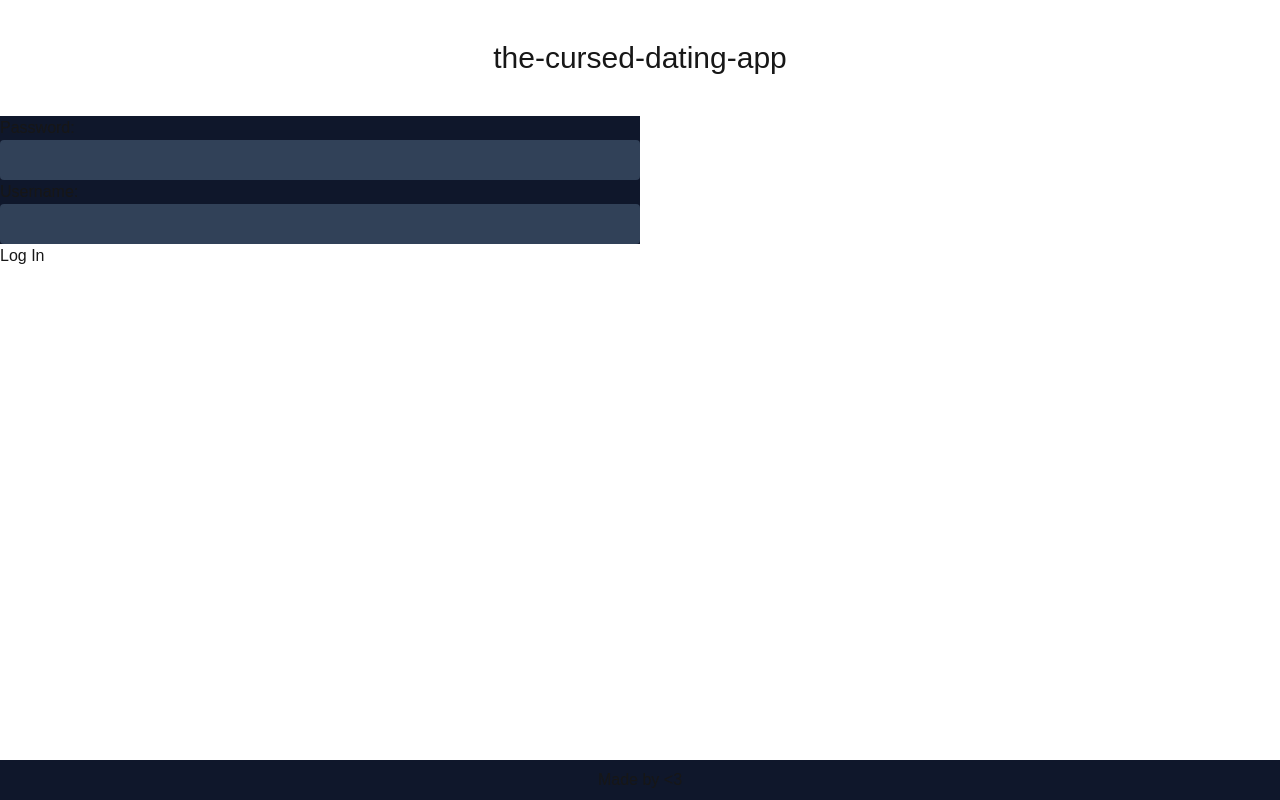
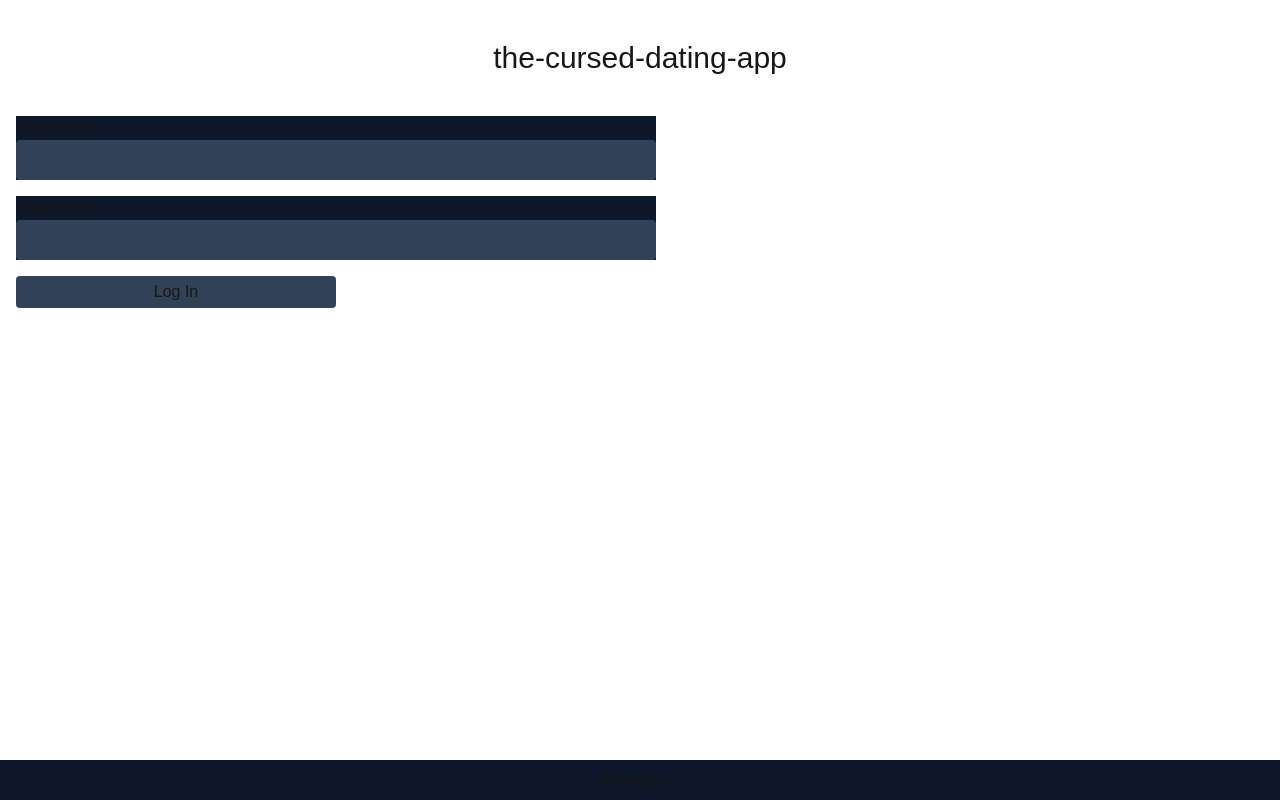
Before and after one commit to cavalier08/cursed-dating-app, a Next.js app: page / in a window 1280 px wide. Built offline with nearby package versions, Linux system fonts and the light colour scheme.

Commit message:
ui changes

```diff
--- a/src/components/footer.tsx
+++ b/src/components/footer.tsx
@@ -3,7 +3,7 @@ import '../app/globals.css';
 export default function Footer() {
     return (
         <div className="fixed bottom-0 bg-slate-900 h-10 w-full flex justify-center items-center">
-            <span>Made by <a className="hover:text-pink" target="_blank" href="https://github.com/cavalier08/cursed-dating-app">&lt;3</a></span>
+            <span>Made by <a className="hover:text-pink-300" target="_blank" href="https://github.com/cavalier08/cursed-dating-app">&lt;3</a></span>
 
         </div>
     );
--- a/src/pages/login.tsx
+++ b/src/pages/login.tsx
@@ -7,12 +7,12 @@ export default function Login() {
     <div className="">
       <h1 className="flex justify-center items-center text-3xl m-10"
       >the-cursed-dating-app</h1>
-      <div className="">
+      <div className="w-full">
         <LoginFields fieldName="Password"></LoginFields>
         <LoginFields fieldName="Username"></LoginFields>
         <Link
             href={"/matches"}>
-            <p>Log In</p>
+            <button className="ml-4 w-1/4 bg-slate-700 hover:bg-slate-500 rounded-sm p-1">Log In</button>
         </Link>
       </div>
         <Footer></Footer>
@@ -22,9 +22,9 @@ export default function Login() {
 
 function LoginFields({fieldName}: {fieldName: string}) {
   return(
-    <div className="w-1/2 bg-slate-900">
+    <div className="w-1/2 bg-slate-900 m-4">
       <label>{fieldName}:</label>
-      <input className="text-gray-300 p-2 rounded-sm bg-slate-700 w-full" type="text"></input>
+      <input className="text-gray-300 p-2 rounded-sm bg-slate-700 hover:bg-slate-600 w-full" type="text"></input>
     </div>
   );
 }
```
